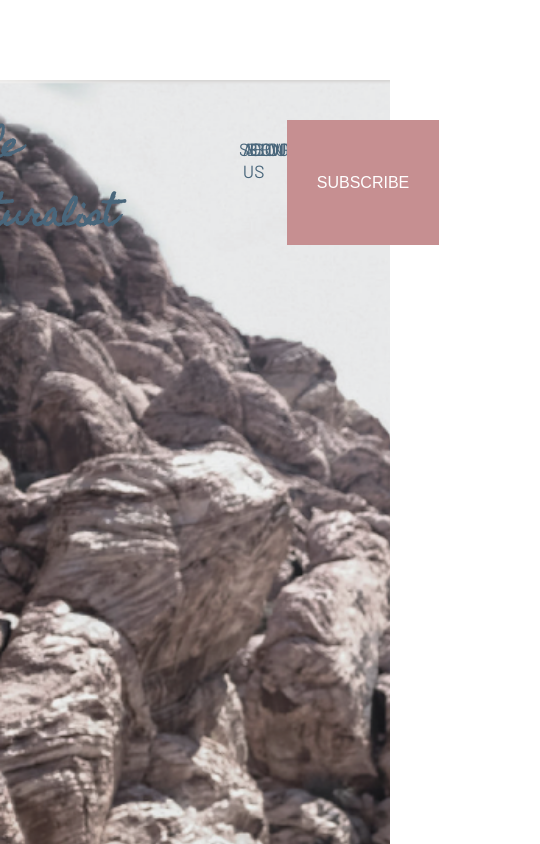
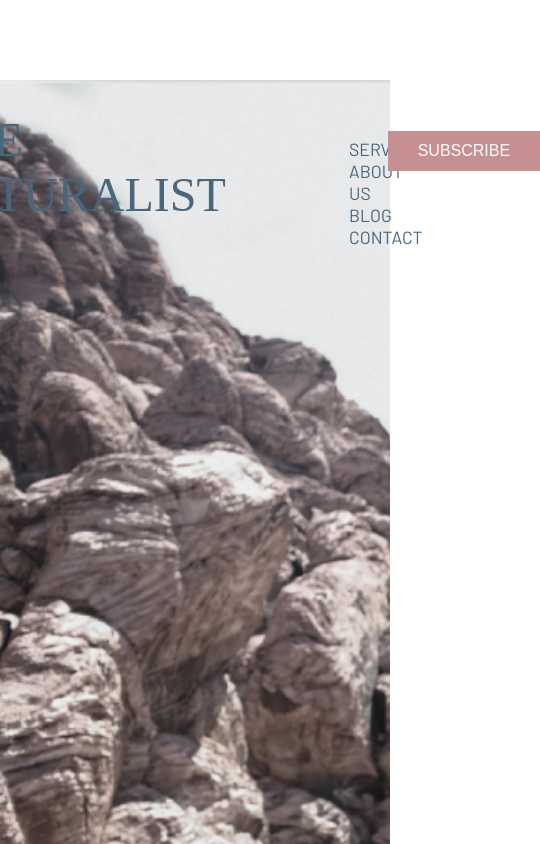
Before and after one commit to Macanijus/psd-to-html, a plain HTML site: page index.html in a window 390 px wide. Shown: the top 844 px of the page, 540 px wide, since content can reach past the window. Drawn offline with Linux system fonts and the light colour scheme; a web font is replaced by a local one.

Commit message:
header responsiv

```diff
--- a/index.html
+++ b/index.html
@@ -9,12 +9,16 @@
     <link rel="preconnect" href="https://fonts.gstatic.com" crossorigin>
     <link href="https://fonts.googleapis.com/css2?family=Barlow:wght@400;600&family=Homemade+Apple&display=swap" rel="stylesheet">
     <link rel="stylesheet" type="text/css" href="style.css" />
+    <link
+      href="https://fonts.googleapis.com/css2?family=Barlow:wght@400;500&family=Kristi&family=Space+Mono&display=swap"
+      rel="stylesheet"
+    />
   </head>
   <body>
 
     <header class="header">
       <nav class="nav_header">
-        <h1 class="h1_header">The Naturalist</h1>
+        <h1 class="h1_header">THE NATURALIST</h1>
         <ul class="ul_header">
           <li>SERVICES</li>
           <li>ABOUT US</li>
--- a/style.css
+++ b/style.css
@@ -20,11 +20,11 @@
 }
 
 .h1_header{
-  font-family: 'Homemade Apple';
+  font-family: 'Kristi';
   color: var(--blue);
-  font-size: 2em;
-  letter-spacing: -2px;
-  margin-top: 0.1em;
+  font-size: 4em;
+  font-weight:100;
+
 }
 
 .ul_header{
@@ -45,6 +45,10 @@
   font-family: 'Barlow';
 }
 
+.ul_header li:hover{
+  font-weight: bold;
+}
+
 .nav_header{
   display: flex;
   flex-direction: row;
@@ -57,12 +61,18 @@
   background-color: var(--rose);
   border: none;
   color: white;
+  height: 40px;
+  width: 160px;
   padding: 10px 30px;
   text-align: center;
   text-decoration: none;
   display: inline-block;
   font-size: 16px;
-  margin:0.5em 0;
+  margin:1.2em 0;
+}
+
+.header_button:hover{
+  background-color: var(--blue);
 }
 
 .header_banner{
@@ -88,3 +98,22 @@
   color: white;
   font-weight:100;
 }
+
+@media only screen and (max-width: 1263px){
+  .ul_header{
+    flex-direction: column;
+    width: 30%;
+  }
+  .h1_header{
+    font-size: 3em;
+  }
+  .nav_header{
+    margin: 5em 0 5em 5em;
+  }
+}
+
+@media only screen and (max-width: 700px){
+  .header_banner{
+    flex-direction: column;
+  }
+}
```
